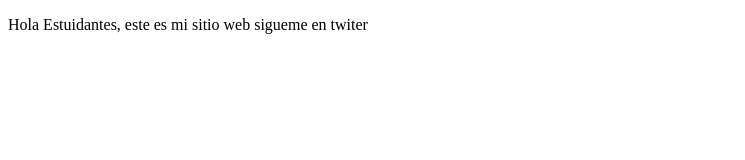
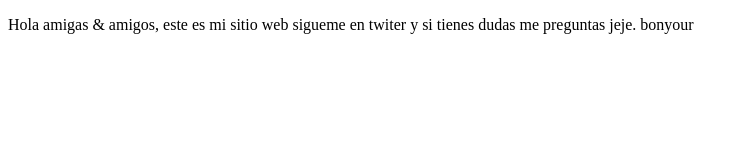
Before and after one commit to tiu80/proyectoDemoCursoPrework, a plain HTML site: page index.html in a window 1280 px wide. Shown: the whole page, without its empty margins (0-745 px from the left). Drawn offline with Linux system fonts and the light colour scheme.

Commit message:
cambios en html

```diff
--- a/index.html
+++ b/index.html
@@ -7,8 +7,8 @@
     <title>Hola Mundo</title>
 </head>
 <body>
-    <p>Hola Estuidantes, este es mi sitio web
-        sigueme en twiter
+    <p>Hola amigas & amigos, este es mi sitio web
+        sigueme en twiter y si tienes dudas me preguntas jeje. bonyour
     </p>
 </body>
 </html>
```
